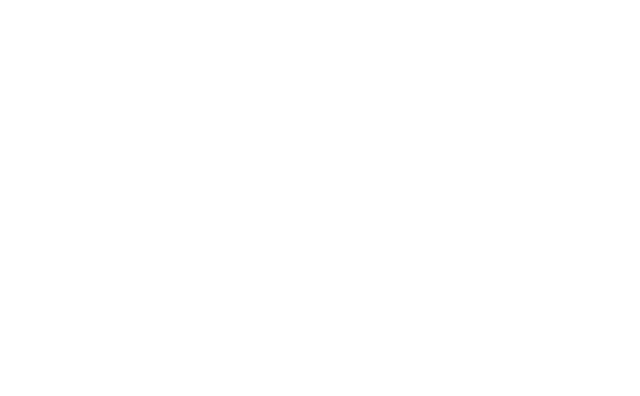
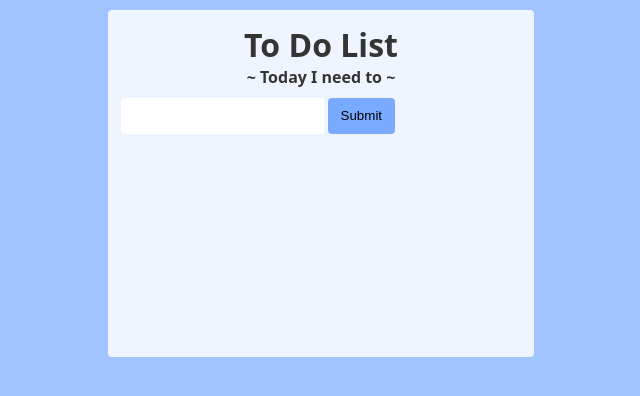
Before and after one commit to dts-kominfo-rea4a/challenge-dom-andretriandiputra, a website: page index.html in a window 1280 px wide. Shown: the whole page, without its empty margins (319-959 px from the left). Drawn offline with Linux system fonts and the light colour scheme.

Commit message:
challenge dom

```diff
--- a/index.html
+++ b/index.html
@@ -5,18 +5,26 @@
     <meta http-equiv="X-UA-Compatible" content="IE=edge" />
     <meta name="viewport" content="width=device-width, initial-scale=1.0" />
     <title>Challenge - DOM</title>
+    <link rel="stylesheet" href="style.css">
   </head>
   <body>
     <div id="app">
       <!-- TODO: Buatlah sebuah header dengan id todo-title -->
+      <h1 id="todo-title">To Do List</h1>
       <!-- TODO: Buatlah sebuah subtitle dengan id todo-subtitle -->
+      <h4 id="todo-subtitle">~ Today I need to ~  </h4>
 
       <!-- Section: input -->
-      <!-- TODO: Buatlah sebuah input bertipe text dengan id todo-input -->
-      <!-- TODO: Buatlah sebuah button dengan id todo-submit -->
+      <section id="section-input">
+        <!-- TODO: Buatlah sebuah input bertipe text dengan id todo-input -->
+        <input type="text" id="todo-input">
+        <!-- TODO: Buatlah sebuah button dengan id todo-submit -->
+        <button id="todo-submit">Submit</button>
+      </section>
 
       <!-- Section output -->
       <!-- TODO: Buatlah sebuah <ul> dengan id todo-output -->
+      <ul id="todo-output"></ul>
     </div>
 
     <!-- ! Untuk tantangan ini, script jangan diubah ke external js yah ! -->
@@ -26,16 +34,35 @@
       let input;
       let output;
 
+      button = document.getElementById('todo-submit');
+      input = document.getElementById('todo-input');
+      output = document.getElementById('todo-output');
+
       // TODO: Buatlah sebuah fungsi dengan nama fnClickHandler
       // Fungsi yang digunakan untuk menambahkan tulisan
       // Jangan ubah cara deklarasi fungsinya, cukup isi saja
-      function fnClickHandler(toDoItem) {}
+      function fnClickHandler(toDoItem) {
+        if(toDoItem){
+          const newList = document.createElement('li');
+          newList.append(toDoItem);
+          output.appendChild(newList);
+          input.value = "";
+        }
+      }
 
       // TODO: register event onclick / addEventListener untuk button
       // akan menjalankan fungsi fnClickHandler
+      button.addEventListener('click', e => {
+        fnClickHandler(input.value);
+      });
 
       // TODO: register event onkeypress / addEventListener untuk input
       // sehingga saat di input ditekan enter akan menjalankan fungsi fnClickHandler juga
+      input.addEventListener('keypress', e => {
+        if(e.key.toLowerCase() == "Enter".toLowerCase()){
+          fnClickHandler(input.value);
+        }
+      });
     </script>
   </body>
 </html>
--- /dev/null
+++ b/style.css
@@ -0,0 +1,46 @@
+*{
+    margin:0;
+    padding:0;
+}
+body{
+    background-color: #a1c4ff;
+    font-family: system-ui, -apple-system, BlinkMacSystemFont, 'Segoe UI', Roboto, Oxygen, Ubuntu, Cantarell, 'Open Sans', 'Helvetica Neue', sans-serif;
+    color: #343434;
+}
+div#app{
+    background-color: #eff5ff;
+    width: 400px;
+    margin: 0 auto;
+    border-radius: 0.25rem;
+    padding: 0.8rem;
+    margin-top: 10px;
+}
+#todo-title, #todo-subtitle{
+    text-align: center;
+}
+section#section-input {
+    padding-top: 10px;
+}
+input#todo-input {
+    height: 2.25rem;
+    border-radius: 0.25rem;
+    border: 0;
+    padding: 0 0.8rem
+}
+button#todo-submit {
+    height: 2.25rem;
+    padding: 0 0.8rem;
+    background-color: #78abff;
+    border: 0;
+    border-radius: 0.25rem;
+}
+button#todo-submit:hover {
+    background-color: #4c8bf3;
+}
+ul#todo-output{
+    min-height: 200px;
+    padding-top: 10px;
+}
+ul#todo-output>li{
+    margin-left: 20px;
+}
```
